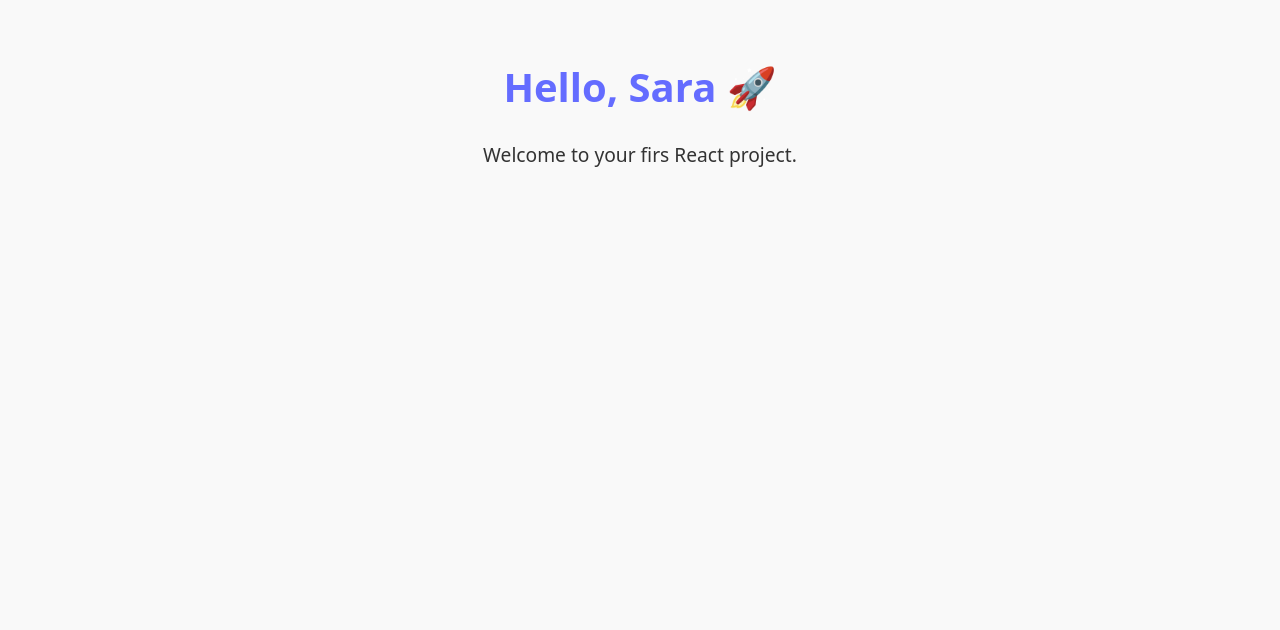
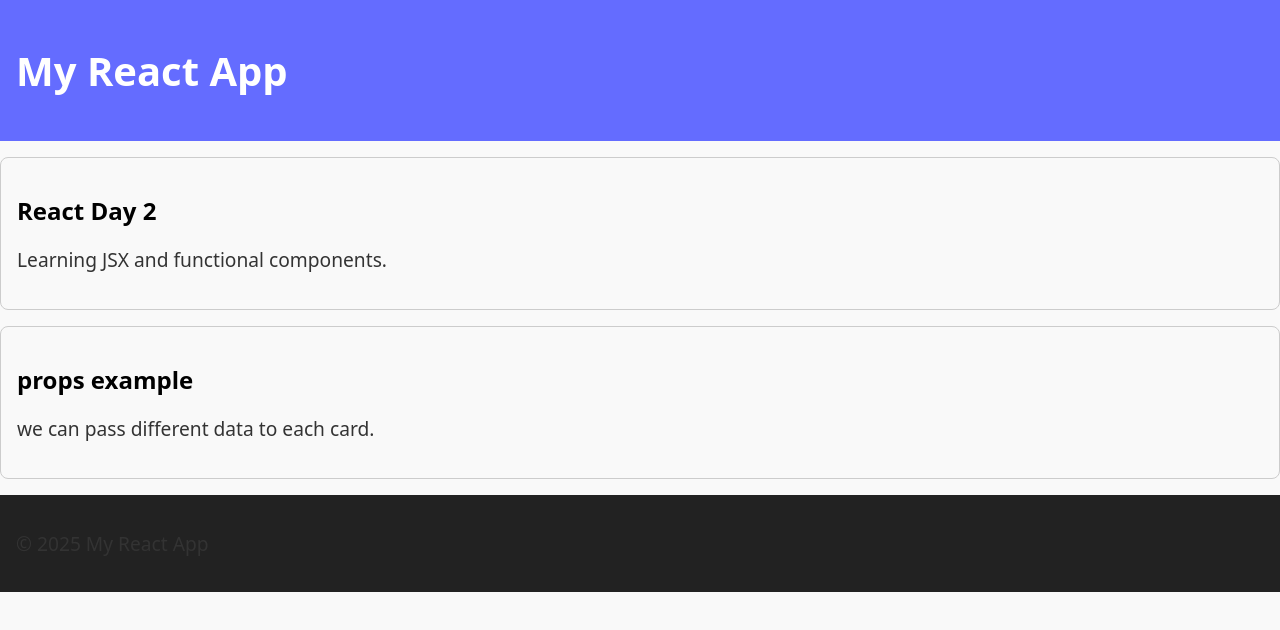
Before and after one commit to saraavaznjd/my-react-app, a React (Vite) app in the folder my-react-app/: page / in a window 1280 px wide. Shown: the top 630 px of the page. Built offline with nearby package versions, Linux system fonts and the light colour scheme.

Commit message:
Day 2 - JSX and components

```diff
--- a/my-react-app/src/App.jsx
+++ b/my-react-app/src/App.jsx
@@ -1,11 +1,19 @@
 import './App.css'
+import Header from "./components/header";
+import Card from "./components/card";
+import Footer from "./components/footer";
+
 
 function App() {
   return(
-    <div className="app-container">
-      <h1>Hello, Sara 🚀</h1>
-      <p>Welcome to your firs React project.</p>
-    </div>
+    <>
+      <Header/>
+      <main>
+        <Card title="React Day 2" text="Learning JSX and functional components." />
+        <Card title="props example" text={"we can pass different data to each card."} />
+      </main>
+      <Footer/>
+    </>
   )
 }
 
--- /dev/null
+++ b/my-react-app/src/components/card.jsx
@@ -0,0 +1,13 @@
+export default function Card({title,text}){
+    return(
+        <div style={{
+            border:"1px solid #ccc",
+            borderRadius:"8px",
+            padding:"1rem",
+            margin:"1rem 0"
+        }}>
+            <h2>{title}</h2>
+            <p>{text}</p>
+        </div>
+    )
+}
--- /dev/null
+++ b/my-react-app/src/components/footer.jsx
@@ -0,0 +1,9 @@
+function Footer() {
+    return(
+        <footer style={{backgroundColor: "#222", padding: "1rem", color: "#fff"}}>
+            <p>© 2025 My React App</p>
+        </footer>
+    )
+}
+
+export default Footer
--- /dev/null
+++ b/my-react-app/src/components/header.jsx
@@ -0,0 +1,9 @@
+function Header(){
+    return (
+        <header style={{backgroundColor:"#646cff", padding:"1rem"}}>
+            <h1 style={{color:"#fff"}}>My React App</h1>
+        </header>
+    )
+}
+
+export default Header
```
Also changed, not shown: 1 other file (tests, documents, lock files or other folders).
